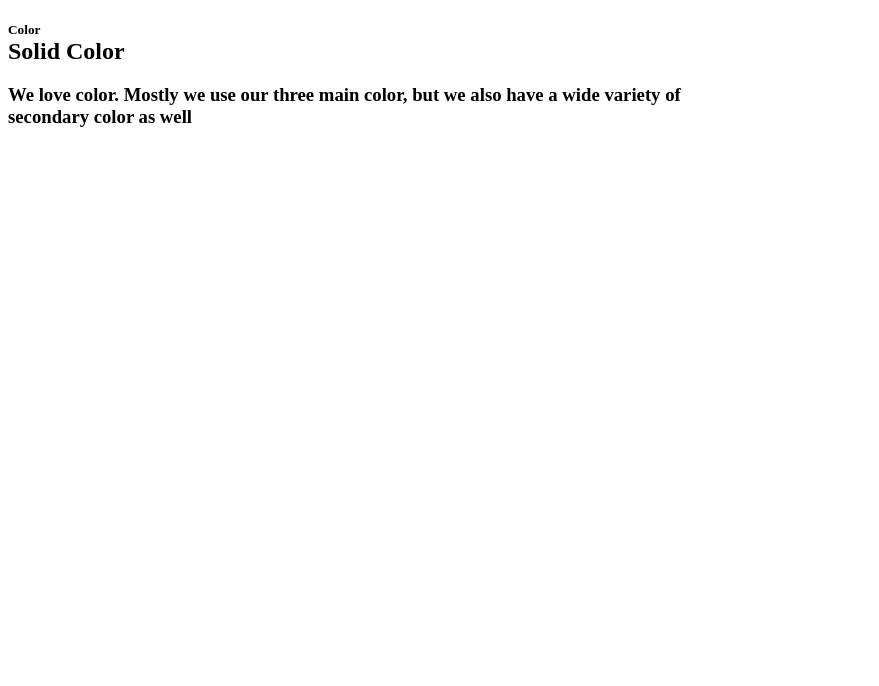
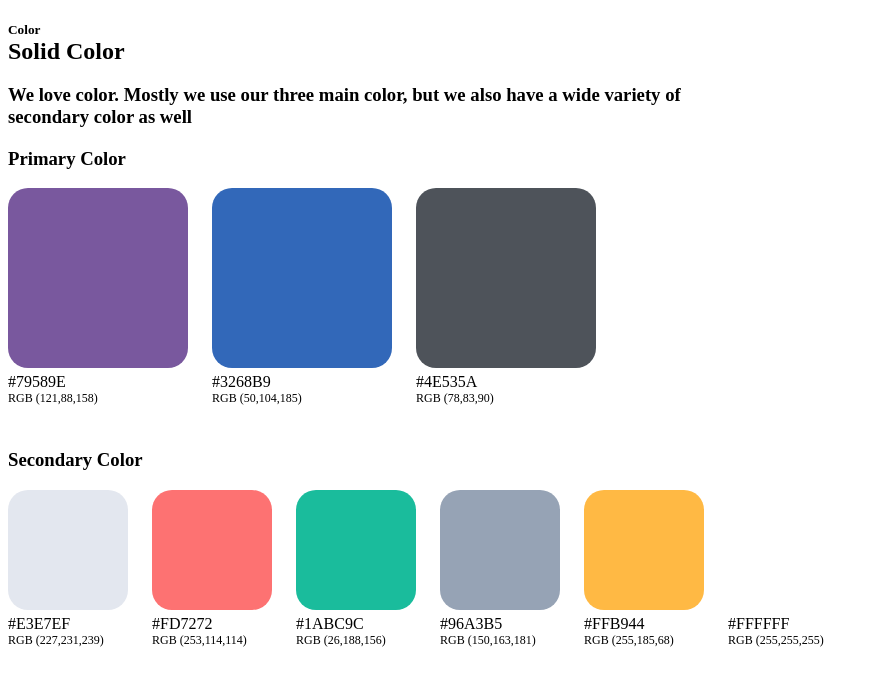
Before and after one commit to Elegant-Org/Elegant-Doc, a Gatsby site: page /colors in a window 1280 px wide. Shown: the whole page, without its empty margins (0-879 px from the left). Built offline with nearby package versions, Linux system fonts and the light colour scheme; Gatsby itself is replaced by a stand-in of ours.

Commit message:
solid color created

```diff
--- /dev/null
+++ b/src/helpers/color.js
@@ -0,0 +1,3 @@
+export function hexToRgb(hex) {
+  return 'RGB (' + ['0x' + hex[1] + hex[2] | 0, '0x' + hex[3] + hex[4] | 0, '0x' + hex[5] + hex[6] | 0] + ')' ;
+}
--- a/src/pages/colors.js
+++ b/src/pages/colors.js
@@ -1,6 +1,6 @@
 import React from 'react'
 import PageHeader from '../components/page-header'
-
+import { hexToRgb } from '../helpers/color'
 const Colors = () => (
   <section>
     <div className='has-container'>
@@ -9,8 +9,147 @@ const Colors = () => (
         title={'Solid Color'}
         description={'We love color. Mostly we use our three main color, but we also have a wide variety of secondary color as well'}
       />
+      <div className="row">
+        <div className="col-xs-12 col-md-6 col-lg-4">
+          <h3>Primary Color</h3>
+          <div style={Style.container}>
+
+            <div style={{...Style.primary.container}}>
+              <div style={{...Style.primary.colorBox,...Style.primary.colors.purple}} className="has-depth-1"></div>
+              <span>{Style.primary.colors.purple.backgroundColor}</span>
+              <span style={Style.rgb}>{hexToRgb(Style.primary.colors.purple.backgroundColor)}</span>
+            </div>
+
+            <div style={{...Style.primary.container}}>
+              <div style={{...Style.primary.colorBox,...Style.primary.colors.blue}} className="has-depth-1"></div>
+              <span>{Style.primary.colors.blue.backgroundColor}</span>
+              <span style={Style.rgb}>{hexToRgb(Style.primary.colors.blue.backgroundColor)}</span>
+            </div>
+
+            <div style={{...Style.primary.container}}>
+              <div style={{...Style.primary.colorBox,...Style.primary.colors.black}} className="has-depth-1"></div>
+              <span>{Style.primary.colors.black.backgroundColor}</span>
+              <span style={Style.rgb}>{hexToRgb(Style.primary.colors.black.backgroundColor)}</span>
+            </div>
+
+          </div>
+        </div>
+        <div className="col-xs-12 col-md-6 col-lg-4">
+          <h3>Secondary Color</h3>
+          <div style={Style.container}>
+
+            <div style={{...Style.secondary.container}}>
+              <div style={{...Style.secondary.colorBox,...Style.secondary.colors.silver}} className="has-depth-1"></div>
+              <span>{Style.secondary.colors.silver.backgroundColor}</span>
+              <span style={Style.rgb}>{hexToRgb(Style.secondary.colors.silver.backgroundColor)}</span>
+            </div>
+
+            <div style={{...Style.secondary.container}}>
+              <div style={{...Style.secondary.colorBox,...Style.secondary.colors.red}} className="has-depth-1"></div>
+              <span>{Style.secondary.colors.red.backgroundColor}</span>
+              <span style={Style.rgb}>{hexToRgb(Style.secondary.colors.red.backgroundColor)}</span>
+            </div>
+
+            <div style={{...Style.secondary.container}}>
+              <div style={{...Style.secondary.colorBox,...Style.secondary.colors.green}} className="has-depth-1"></div>
+              <span>{Style.secondary.colors.green.backgroundColor}</span>
+              <span style={Style.rgb}>{hexToRgb(Style.secondary.colors.green.backgroundColor)}</span>
+            </div>
+
+            <div style={{...Style.secondary.container}}>
+              <div style={{...Style.secondary.colorBox,...Style.secondary.colors.gray}} className="has-depth-1"></div>
+              <span>{Style.secondary.colors.gray.backgroundColor}</span>
+              <span style={Style.rgb}>{hexToRgb(Style.secondary.colors.gray.backgroundColor)}</span>
+            </div>
+
+            <div style={{...Style.secondary.container}}>
+              <div style={{...Style.secondary.colorBox,...Style.secondary.colors.yellow}} className="has-depth-1"></div>
+              <span>{Style.secondary.colors.yellow.backgroundColor}</span>
+              <span style={Style.rgb}>{hexToRgb(Style.secondary.colors.yellow.backgroundColor)}</span>
+            </div>
+
+            <div style={{...Style.secondary.container}}>
+              <div style={{...Style.secondary.colorBox,...Style.secondary.colors.white}} className="has-depth-1"></div>
+              <span>{Style.secondary.colors.white.backgroundColor}</span>
+              <span style={Style.rgb}>{hexToRgb(Style.secondary.colors.white.backgroundColor)}</span>
+            </div>
+
+
+          </div>
+        </div>
+        </div>
     </div>
   </section>
 )
 
+const Style = {
+  container: {
+    display: 'flex',
+    flexDirection: 'row',
+    flexWrap: 'wrap',
+  },
+  rgb: {
+    fontSize: '12px'
+  },
+  primary: {
+    container: {
+      display: 'flex',
+      flexDirection: 'column',
+      paddingRight: '1.5em',
+      paddingBottom: '1.5em',
+    },
+    colorBox: {
+        height: '180px',
+        width: '180px',
+        borderRadius: '20px',
+        marginBottom:'5px'
+    },
+    colors: {
+      purple: {
+        backgroundColor: '#79589E'
+      },
+      blue: {
+        backgroundColor: '#3268B9'
+      },
+      black: {
+        backgroundColor: '#4E535A'
+      }
+    }
+  },
+  secondary: {
+    container: {
+      display: 'flex',
+      flexDirection: 'column',
+      paddingRight: '1.5em',
+      paddingBottom: '1.5em',
+    },
+    colorBox: {
+        height: '120px',
+        width: '120px',
+        borderRadius: '20px',
+        marginBottom:'5px'
+    },
+    colors: {
+      silver: {
+        backgroundColor: '#E3E7EF'
+      },
+      red: {
+        backgroundColor: '#FD7272'
+      },
+      yellow: {
+        backgroundColor: '#FFB944'
+      },
+      white: {
+        backgroundColor: '#FFFFFF'
+      },
+      green: {
+        backgroundColor: '#1ABC9C'
+      },
+      gray: {
+        backgroundColor: '#96A3B5'
+      }
+    }
+  },
+};
+
 export default Colors
```
